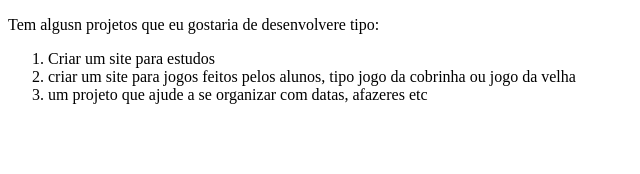
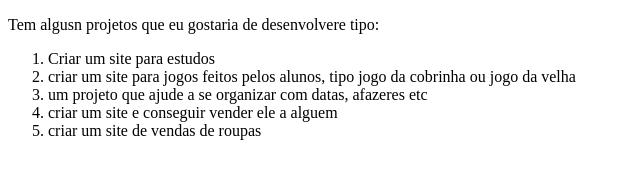
Before and after one commit to yLord1/prova-git-github, a plain HTML site: page projetos.html in a window 1280 px wide. Shown: the whole page, without its empty margins (0-640 px from the left). Drawn offline with Linux system fonts and the light colour scheme.

Commit message:
adiconei mais tópicos para a minha lista do projetos

```diff
--- a/projetos.html
+++ b/projetos.html
@@ -11,6 +11,8 @@
         <li>Criar um site para estudos</li>
         <li>criar um site para jogos feitos pelos alunos, tipo jogo da cobrinha ou jogo da velha</li>
         <li>um projeto que ajude a se organizar com datas, afazeres etc</li>
+        <li>criar um site e conseguir vender ele a alguem</li>
+        <li>criar um site de vendas de roupas</li>
     </ol>
 </body>
 </html>
```
